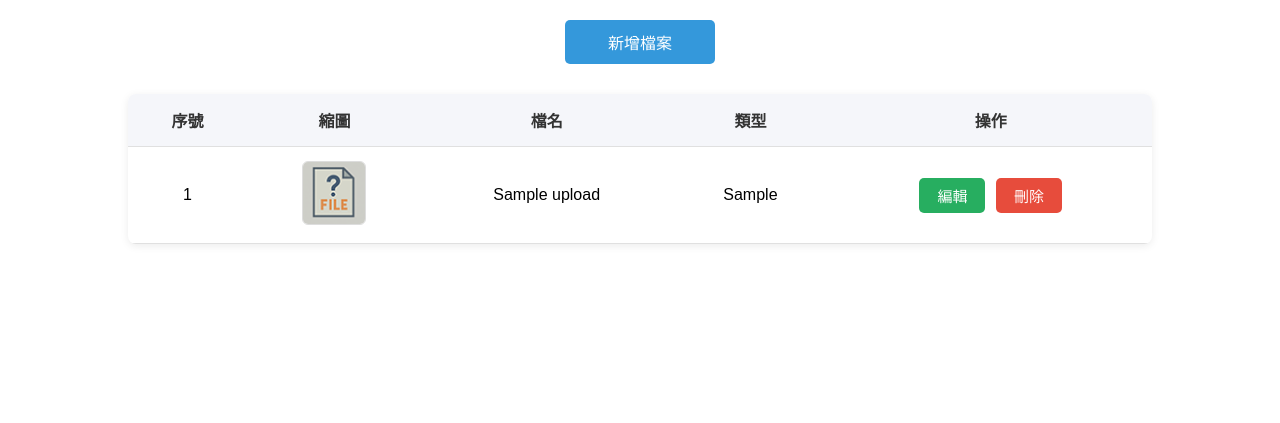
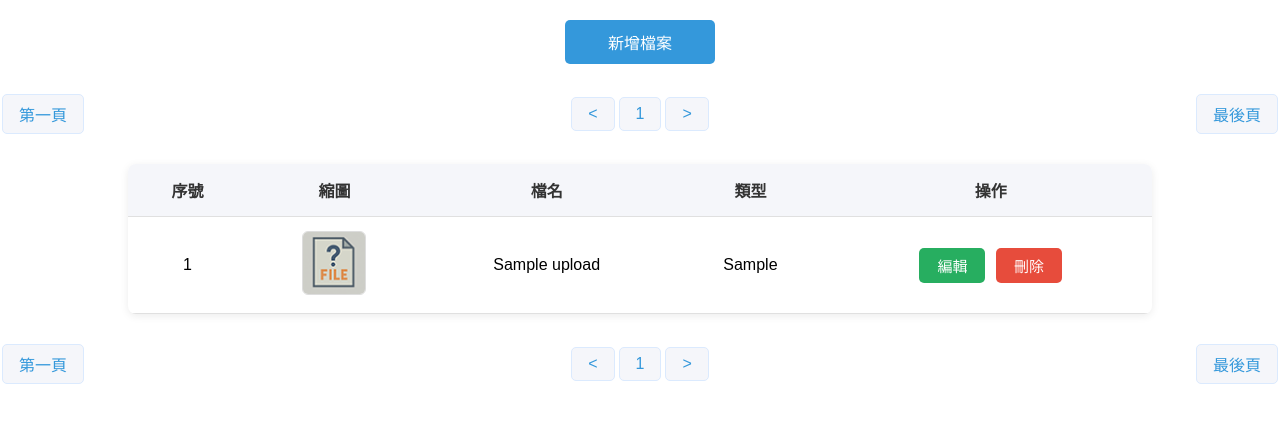
Before and after one commit to ririmayuz/1141FILE, a PHP site: page /manage.php in a window 1280 px wide. Shown: the part 96-519 px from the top of the page. Run offline with PHP 8.4, Linux system fonts and the light colour scheme; tables that the repository leaves empty hold one stand-in row (values such as "Sample post").

Commit message:
完成分頁功能

```diff
--- a/manage.php
+++ b/manage.php
@@ -9,6 +9,7 @@
 
 
 ?>
+<?php include_once "db.php"; ?>
 <!DOCTYPE html>
 <html lang="en">
 
@@ -89,6 +90,7 @@
             font-size: 2em;
             letter-spacing: 2px;
         }
+
         .add-file {
             display: block;
             width: 150px;
@@ -110,15 +112,81 @@
     <!----建立上傳檔案表單及相關的檔案資訊存入資料表機制----->
     <a class='add-file' href="upload.php">新增檔案</a>
     <?php
-    $dns = "mysql:host=localhost;dbname=files;charset=utf8";
-    $pdo = new PDO($dns, 'root', '');
-    $rows = $pdo->query("select * from uploads")->fetchAll(PDO::FETCH_ASSOC);
+    $rows = all("uploads");
 
     if (isset($_GET['msg'])) {
-        echo "<h2>" . $_GET['msg'] . "</h2>";
+        echo "<h2 style='color:pink;text-align:center'>" . $_GET['msg'] . "</h2>";
     }
 
     ?>
+    <style>
+        .pages {
+            display: flex;
+            justify-content: space-between;
+            align-items: center;
+            margin: 30px auto 20px auto;
+            gap: 8px;
+        }
+
+        .pages a {
+            display: inline-block;
+            padding: 7px 16px;
+            margin: 0 2px;
+            background: #f5f6fa;
+            color: #3498db;
+            border-radius: 5px;
+            text-decoration: none;
+            font-size: 16px;
+            border: 1px solid #dbeafe;
+            transition: background 0.2s, color 0.2s, border 0.2s;
+        }
+
+        .pages a:hover,
+        .pages a.active {
+            background: #3498db;
+            color: #fff;
+            border: 1px solid #3498db;
+        }
+    </style>
+
+    <?php
+    $total_rows = $pdo->query("select count(*) from uploads")->fetchColumn();
+    $div = 5; //每頁顯示的資料筆數
+    $pages = ceil($total_rows / $div); //總頁數
+    $now = $_GET['p'] ?? 1; //目前頁數
+    $start = ($now - 1) * $div; //起始位置
+
+    $rows = all("uploads", " limit $start,$div");
+    ?>
+
+    <div class="pages">
+        <a href="?p=1">第一頁</a>
+        <div>
+        <?php
+        if($now-1>0){
+            echo "<a href='?p=".($now-1)."'> < </a>";
+        }else{
+            echo "<a href='#'> < </a>";
+        }
+
+        for($i=1;$i<=$pages;$i++){
+            echo "<a href='?p=$i'>$i</a>";
+        }
+
+        if($now+1<=$pages){
+            echo "<a href='?p=".($now+1)."'> > </a>";
+        }else{
+            echo "<a href='#'> > </a>";
+        }
+        ?>
+        </div>
+        <a href="?p=<?=$pages?>">最後頁</a>
+    </div>
+
+
+
+
+    <div class=""></div>
 
     <!-- table.table>(tr>th*5)+(tr>td*5) -->
     <table class="table">
@@ -158,7 +226,6 @@
                     ?>
                 </td>
 
-
                 <td><?= $row['name']; ?></td>
                 <td><?= $row['type']; ?></td>
                 <td>
@@ -168,7 +235,29 @@
             </tr>
         <?php endforeach; ?>
     </table>
+    <div class="pages">
+        <a href="?p=1">第一頁</a>
+        <div>
+        <?php
+        if($now-1>0){
+            echo "<a href='?p=".($now-1)."'> < </a>";
+        }else{
+            echo "<a href='#'> < </a>";
+        }
 
+        for($i=1;$i<=$pages;$i++){
+            echo "<a href='?p=$i'>$i</a>";
+        }
+
+        if($now+1<=$pages){
+            echo "<a href='?p=".($now+1)."'> > </a>";
+        }else{
+            echo "<a href='#'> > </a>";
+        }
+        ?>
+        </div>
+        <a href="?p=<?=$pages?>">最後頁</a>
+    </div>
 
     <!----透過資料表來顯示檔案的資訊，並可對檔案執行更新或刪除的工作----->
     <script>
```
